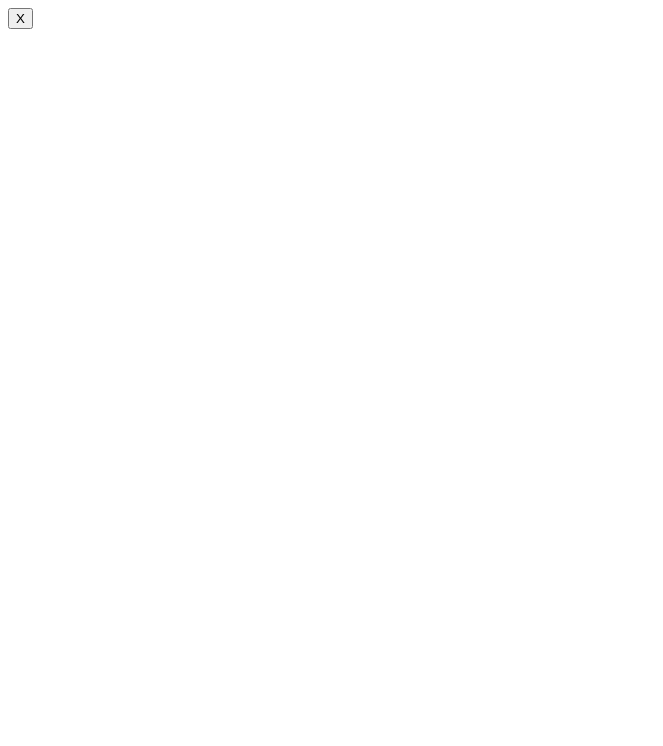
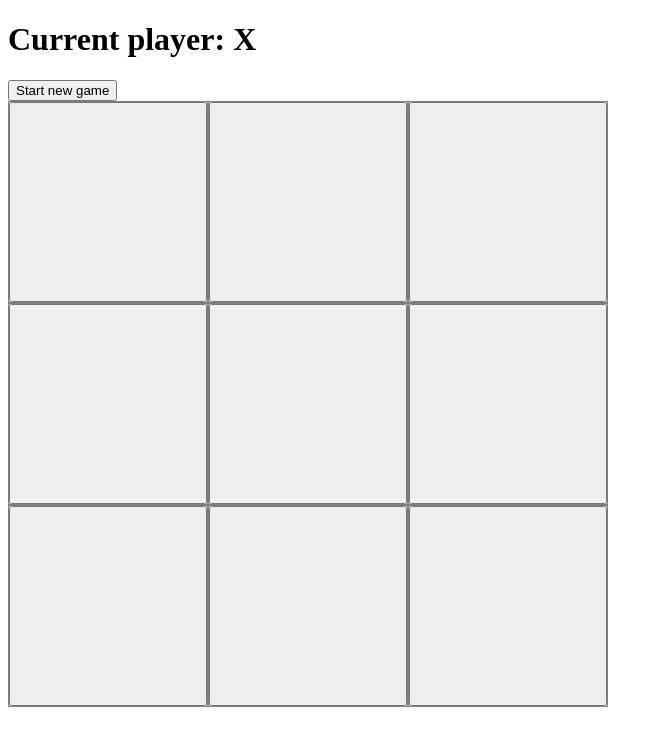
Before and after one commit to fj0lverkr/tiktaktoe, an Angular app: page / in a window 1280 px wide. Shown: the top 746 px of the page, without its empty margins (0-663 px from the left). Built offline with nearby package versions, Linux system fonts and the light colour scheme.

Commit message:
functional game

```diff
--- a/src/app/app.component.html
+++ b/src/app/app.component.html
@@ -1,2 +1,2 @@
-<app-square [value]="'X'"></app-square>
+<app-board></app-board>
 <router-outlet></router-outlet>
--- a/src/app/board/board.component.html
+++ b/src/app/board/board.component.html
@@ -1 +1,10 @@
-<p>board works!</p>
+<h1>Current player: {{ player }} </h1>
+<button (click)="newGame()">Start new game</button>
+<h2 *ngIf="winner">Player {{ winner }} won the game!</h2>
+
+<main>
+  <app-square *ngFor="let val of squares; let i = index"
+    [value]="val"
+    (click)="makeMove(i)">
+  </app-square>
+</main>
--- a/src/app/board/board.component.scss
+++ b/src/app/board/board.component.scss
@@ -0,0 +1,10 @@
+main {
+  display: grid;
+  grid-template-columns: 200px 200px 200px;
+  grid-gap: 0px;
+}
+
+app-square {
+  border: 1px gray solid;
+  height: 200px;
+}
--- a/src/app/board/board.component.ts
+++ b/src/app/board/board.component.ts
@@ -6,10 +6,56 @@ import { Component, OnInit } from '@angular/core';
   styleUrls: ['./board.component.scss']
 })
 export class BoardComponent implements OnInit {
+  squares!: any[];
+  xIsNext!: boolean;
+  winner: any;
 
   constructor() { }
 
   ngOnInit(): void {
+    this.newGame();
   }
 
+  newGame(): void {
+    this.squares = Array(9).fill(null);
+    this.winner = null;
+    this.xIsNext = true;
+  }
+
+  get player(): string {
+    return this.xIsNext ? 'X' : 'O';
+  }
+
+  makeMove(idx: number) {
+    if(!this.squares[idx]) {
+      this.squares.splice(idx, 1, this.player);
+      this.xIsNext = !this.xIsNext;
+    }
+    this.winner = this.calculateWinner();
+  }
+
+  calculateWinner(): any {
+    const lines = [
+      [0, 1, 2],
+      [3, 4, 5],
+      [6, 7, 8],
+      [0, 3, 6],
+      [1, 4, 7],
+      [2, 5, 8],
+      [0, 4, 8],
+      [2, 4, 6]
+    ];
+
+    for(let i = 0; i < lines.length; i++) {
+      const [a, b, c] = lines[i];
+      if(
+        this.squares[a] &&
+        this.squares[a] === this.squares[b] &&
+        this.squares[a] === this.squares[c]
+      ){
+        return this.squares[a];
+      }
+    }
+    return null;
+  }
 }
--- a/src/app/square/square.component.ts
+++ b/src/app/square/square.component.ts
@@ -3,10 +3,11 @@ import { Component, Input } from '@angular/core';
 @Component({
   selector: 'app-square',
   template: `
-    <button>{{ value }}</button>
+    <button nbButton *ngIf="!value">{{ value }}</button>
+    <button nbButton hero status="success" *ngIf="value == 'X'">{{ value }}</button>
+    <button nbButton hero status="info" *ngIf="value == 'O'">{{ value }}</button>
   `,
-  styles: [
-  ]
+  styles: ['button { width: 100%; height: 100%; font-size: 5em !important; }']
 })
 export class SquareComponent {
   @Input() value!: 'X' | 'O';
```
